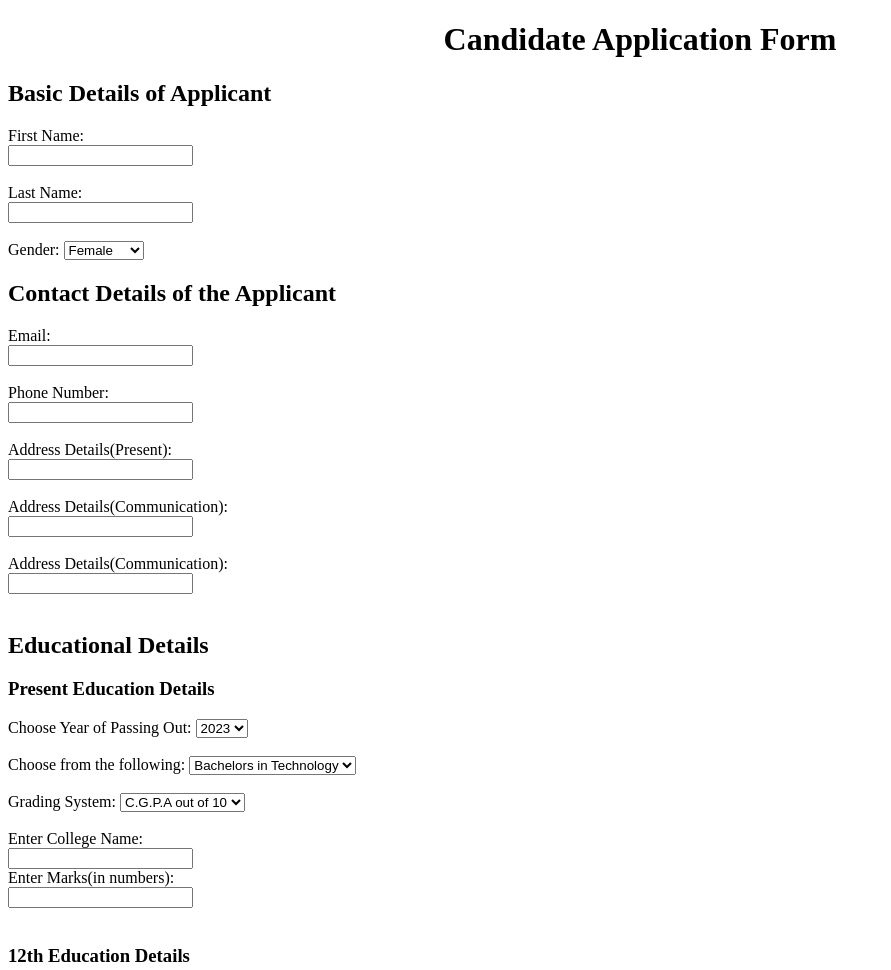
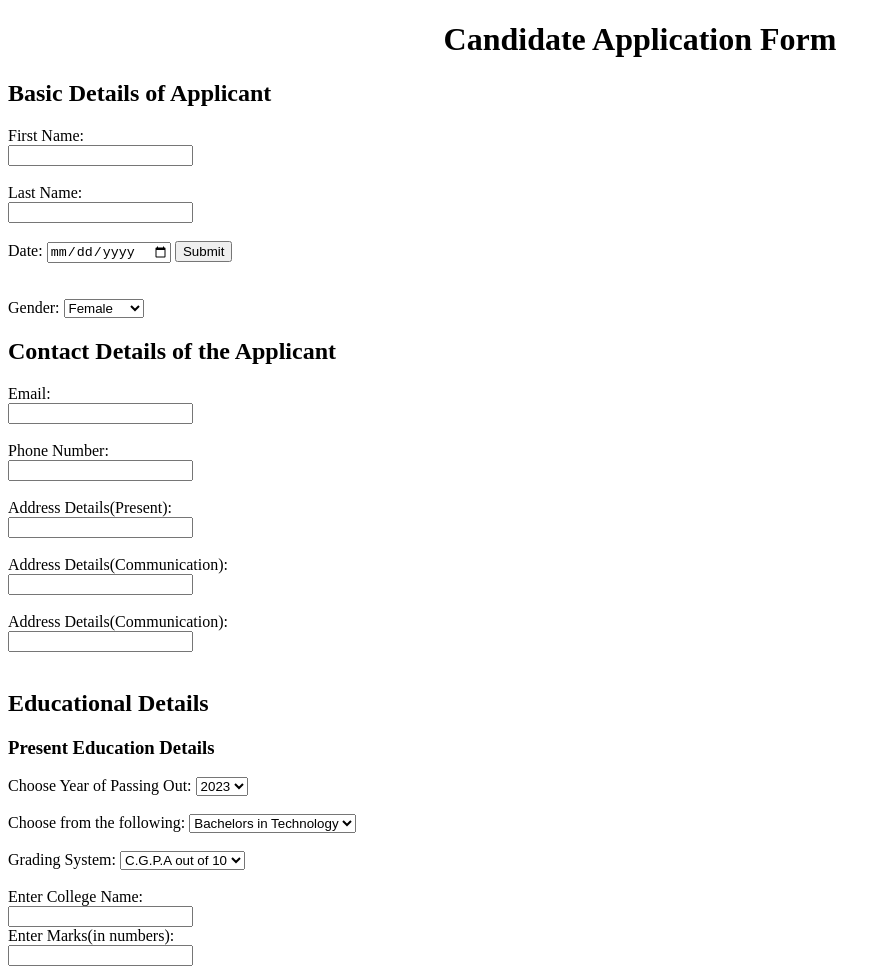
Before and after one commit to ushmita4/Job-Portal-Application-Form, a plain HTML site: page index.html in a window 1280 px wide. Shown: the top 970 px of the page, without its empty margins (0-891 px from the left). Drawn offline with Linux system fonts and the light colour scheme.

Commit message:
Update index.html

```diff
--- a/index.html
+++ b/index.html
@@ -14,6 +14,12 @@
     Last Name: <br/> <input type="text" name="lastname"/>
  </form>
   <br>
+  <form>
+  <label for="birthday">Date:</label>
+  <input type="date" id="birthday" name="birthday">
+  <input type="submit">
+</form>
+  <br><br>
   <form>
     <label for="Gender">Gender:</label>
   <select name="Gender" id="Gender">
```
